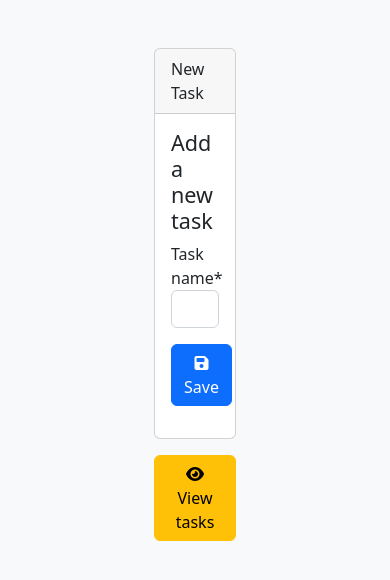
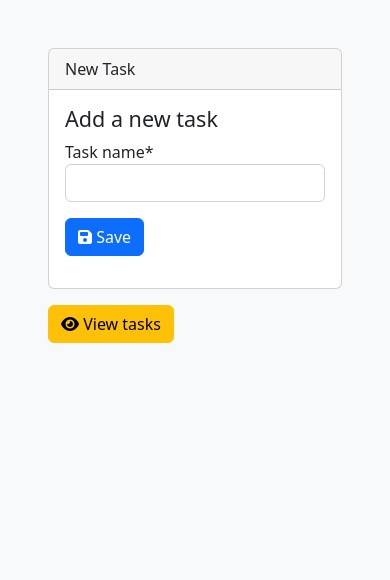
Before and after one commit to SmoeJith/todoList, a Django app: page /add/ in a window 390 px wide. Shown: the top 580 px of the page. Run offline with Django 4.2, Linux system fonts and the light colour scheme; some libraries are stand-ins or nearby versions.

Commit message:
Made the add and update pages responsive

```diff
--- a/templates/todoList/add.html
+++ b/templates/todoList/add.html
@@ -4,7 +4,7 @@
 {% block body %}
   <div class="container-fluid p-5">
     <div class="row justify-content-center">
-      <div class="col-4">
+      <div class="col-lg-4 col-md-6 col-sm-10 col-12">
         <div class="card px-0 mb-3">
           <!-- Card Header -->
           <div class="card-header">
--- a/templates/todoList/update.html
+++ b/templates/todoList/update.html
@@ -4,7 +4,7 @@
 {% block body %}
   <div class="container-fluid p-5">
     <div class="row justify-content-center">
-      <div class="col-4">
+      <div class="col-lg-4 col-md-6 col-sm-10 col-12">
         <div class="card px-0 mb-3">
           <!-- Card Header -->
           <div class="card-header">
```
